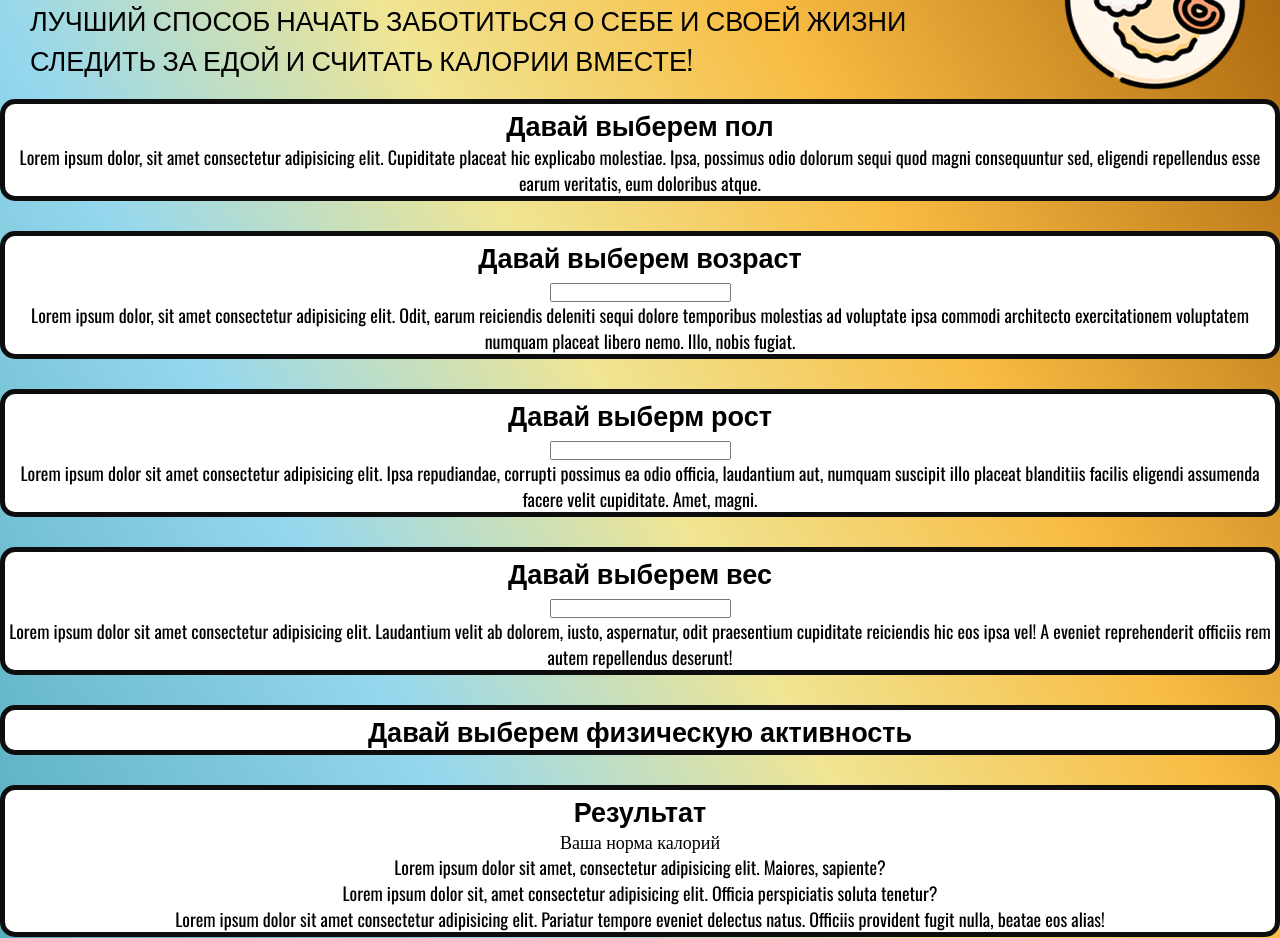
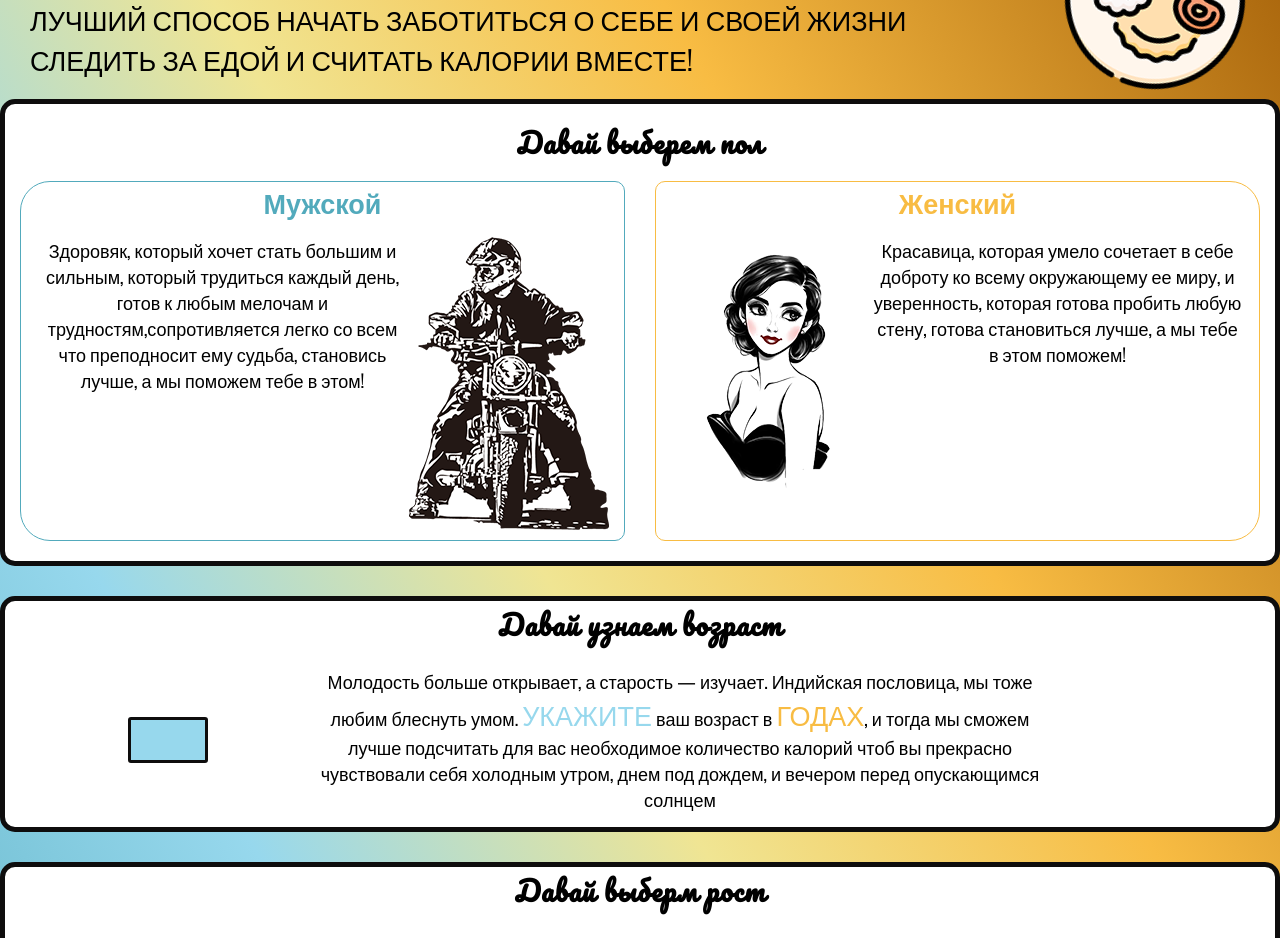
Before and after one commit to Bananer95/CalorieCounter, a website built with Parcel: page src/index.html in a window 1280 px wide. Shown: the part 96-1034 px from the top of the page. Built offline with nearby package versions, Linux system fonts and the light colour scheme.

Commit message:
feat:add scc

```diff
--- a/src/index.html
+++ b/src/index.html
@@ -18,7 +18,7 @@
           </h2>
         </div>
         <div class="photo">
-          <img src="./img/img1.png" alt="" / class="photo_header">
+          <img src="./img/img1.png" alt="tarelka" class="photo_header" />
         </div>
       </div>
     </header>
@@ -26,37 +26,45 @@
       <h3>Давай выберем пол</h3>
       <div class="genders">
         <div class="man">
+          <h2>Мужской</h2>
           <p>
-            Lorem ipsum dolor, sit amet consectetur adipisicing elit. Cupiditate
-            placeat hic explicabo molestiae. Ipsa, possimus odio dolorum sequi
-            quod magni consequuntur sed, eligendi repellendus esse earum
-            veritatis, eum doloribus atque.
+            <img src="./img/img2.png" alt="man" class="man_photo" />
+            Здоровяк, который хочет стать большим и сильным, который трудиться
+            каждый день, готов к любым мелочам и трудностям,сопротивляется легко
+            со всем что преподносит ему судьба, становись лучше, а мы поможем
+            тебе в этом!
           </p>
-          <div class="img">
-            <!-- <img src="" alt=""> -->
-          </div>
+          <div class="img"></div>
         </div>
         <div class="woman">
-          <p></p>
+          <h2>Женский</h2>
+          <p>
+            <img src="./img/img3.png" alt="oman" class="woman_photo" />
+            Красавица, которая умело сочетает в себе доброту ко всему
+            окружающему ее миру, и уверенность, которая готова пробить любую
+            стену, готова становиться лучше, а мы тебе в этом поможем!
+          </p>
           <div class="img">
             <!-- <img src="" alt=""> -->
           </div>
         </div>
       </div>
     </div>
-    <div class="container">
-      <h3>Давай выберем возраст</h3>
+    <div class="container container_age">
+      <h3>Давай узнаем возраст</h3>
       <div class="age">
-        <input type="number" />
+        <div class="age_input">
+          <input type="number" max="3" />
+        </div>
         <p>
-          Lorem ipsum dolor, sit amet consectetur adipisicing elit. Odit, earum
-          reiciendis deleniti sequi dolore temporibus molestias ad voluptate
-          ipsa commodi architecto exercitationem voluptatem numquam placeat
-          libero nemo. Illo, nobis fugiat.
+          Молодость больше открывает, а старость — изучает. Индийская пословица,
+          мы тоже любим блеснуть умом. <span> Укажите</span> ваш возраст в
+          <span class="age_input_secondSpan"> годах</span>, и тогда мы сможем
+          лучше подсчитать для вас необходимое количество калорий чтоб вы
+          прекрасно чувствовали себя холодным утром, днем под дождем, и вечером
+          перед опускающимся солнцем
         </p>
-        <div class="img_age">
-          <!-- <img src="" alt=""> -->
-        </div>
+        <div class="img_age"></div>
       </div>
     </div>
     <div class="container">
--- /dev/null
+++ b/src/scss/age.scss
@@ -0,0 +1,42 @@
+.container_age {
+  .age {
+    display: flex;
+    justify-content: space-evenly;
+    flex-direction: row;
+    margin: 0px 20px 15px;
+
+    .age_input {
+      display: flex;
+      align-items: center;
+
+      input {
+        font-size: $_27px;
+        text-align: center;
+        max-width: 80px;
+        font-family: 'Oswald', sans-serif;
+        border: 3px solid $black;
+        border-radius: 3px;
+        background-color: $blue;
+      }
+
+      input::-webkit-outer-spin-button,
+      input::-webkit-inner-spin-button {
+        -webkit-appearance: none;
+        margin: 0;
+      }
+    }
+
+    p {
+      width: 60%;
+
+      span {
+        font-size: $_27px;
+        text-transform: uppercase;
+        color: $blue;
+      }
+      .age_input_secondSpan {
+        color: $deep_yello;
+      }
+    }
+  }
+}
--- /dev/null
+++ b/src/scss/gender.scss
@@ -0,0 +1,69 @@
+.container_genders {
+  h3 {
+    margin: 15px 0;
+  }
+  .genders {
+    display: flex;
+    flex-direction: row;
+    justify-content: space-between;
+
+    .man {
+      border: 1px solid $dark_blue;
+      width: 50%;
+      margin: 0 15px 20px;
+      border-radius: 10px;
+      border-top-left-radius: 30px;
+      border-bottom-left-radius: 30px;
+      transition: 0.2s linear;
+
+      h2 {
+        color: $dark_blue;
+      }
+
+      p {
+        margin: 15px;
+        .man_photo {
+          float: right;
+          margin: 0 0 10px 0;
+        }
+      }
+
+      &:hover {
+        background-color: $dark_blue;
+
+        h2 {
+          color: $white;
+        }
+      }
+    }
+    .woman {
+      border: 1px solid $deep_yello;
+      width: 50%;
+      margin: 0 15px 20px;
+      border-radius: 10px;
+      border-top-right-radius: 30px;
+      border-bottom-right-radius: 30px;
+      transition: 0.2s linear;
+      h2 {
+        color: $deep_yello;
+      }
+
+      p {
+        margin: 15px;
+
+        .woman_photo {
+          float: left;
+          margin: 0 0 10px 0;
+        }
+      }
+
+      &:hover {
+        background-color: $deep_yello;
+
+        h2 {
+          color: $white;
+        }
+      }
+    }
+  }
+}
--- a/src/scss/headers.scss
+++ b/src/scss/headers.scss
@@ -11,8 +11,6 @@
     overflow: hidden;
   }
 
-  .title {
-  }
   h1 {
     margin: 0px 0px 15px;
     font-size: $_45px;
--- a/src/scss/index.scss
+++ b/src/scss/index.scss
@@ -1,6 +1,8 @@
 @import 'macros.scss';
 @import 'cdn.scss';
 @import 'headers.scss';
+@import 'gender.scss';
+@import 'age.scss';
 
 * {
   margin: 0;
@@ -35,12 +37,16 @@ html {
   flex-direction: column;
   text-align: center;
   max-height: 90vh;
+  user-select: none;
+  padding: 0 -15px;
 }
 
 h3 {
   font-size: $_27px;
-  font-family: 'Oswald', sans-serif;
+  font-family: 'Pacifico', cursive;
   font-weight: 600;
+  letter-spacing: 1px;
+  margin-bottom: 20px;
 }
 
 h4 {
```
Also changed, not shown: src/img/img2.png (added), src/img/img3.png (added).
